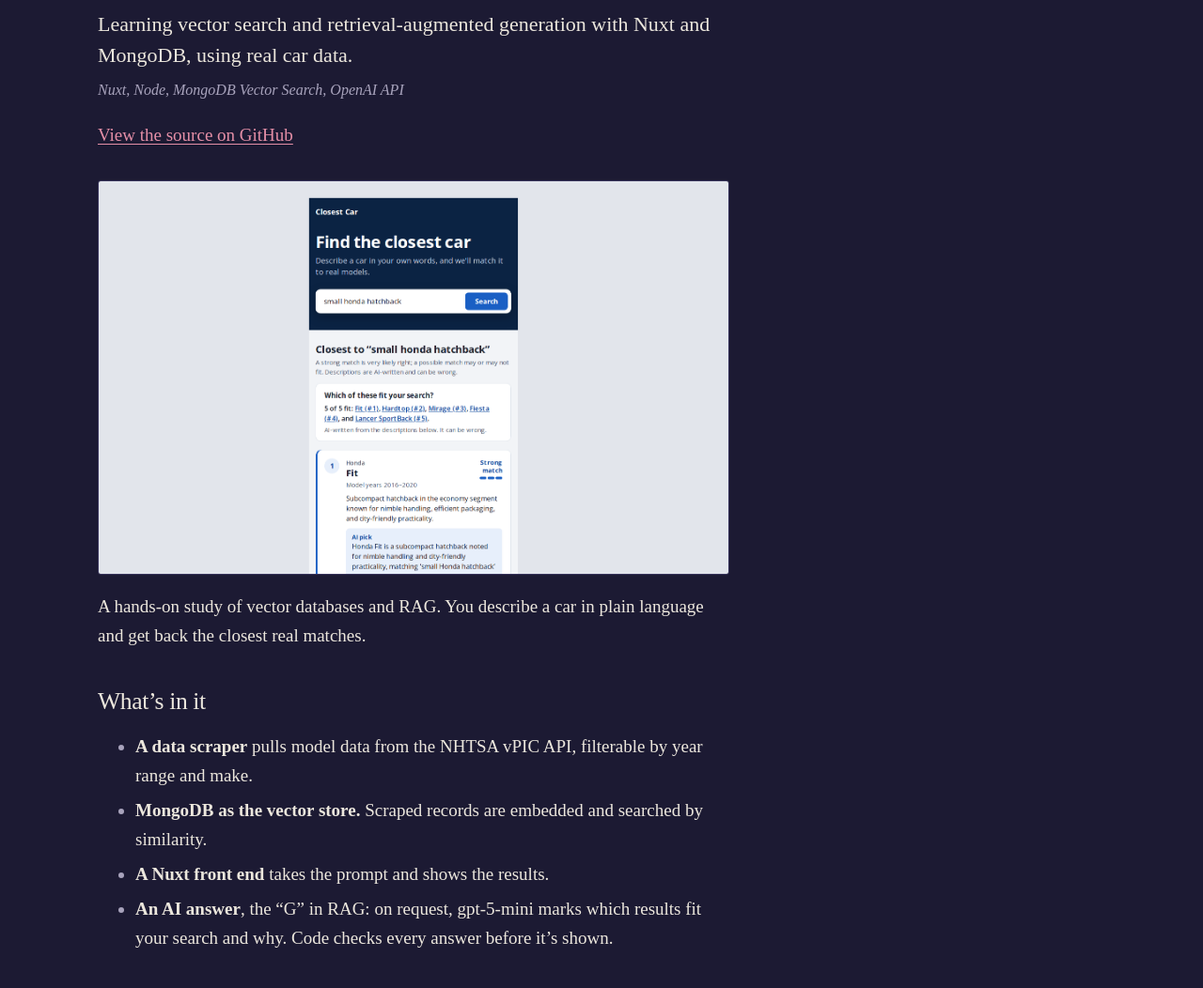
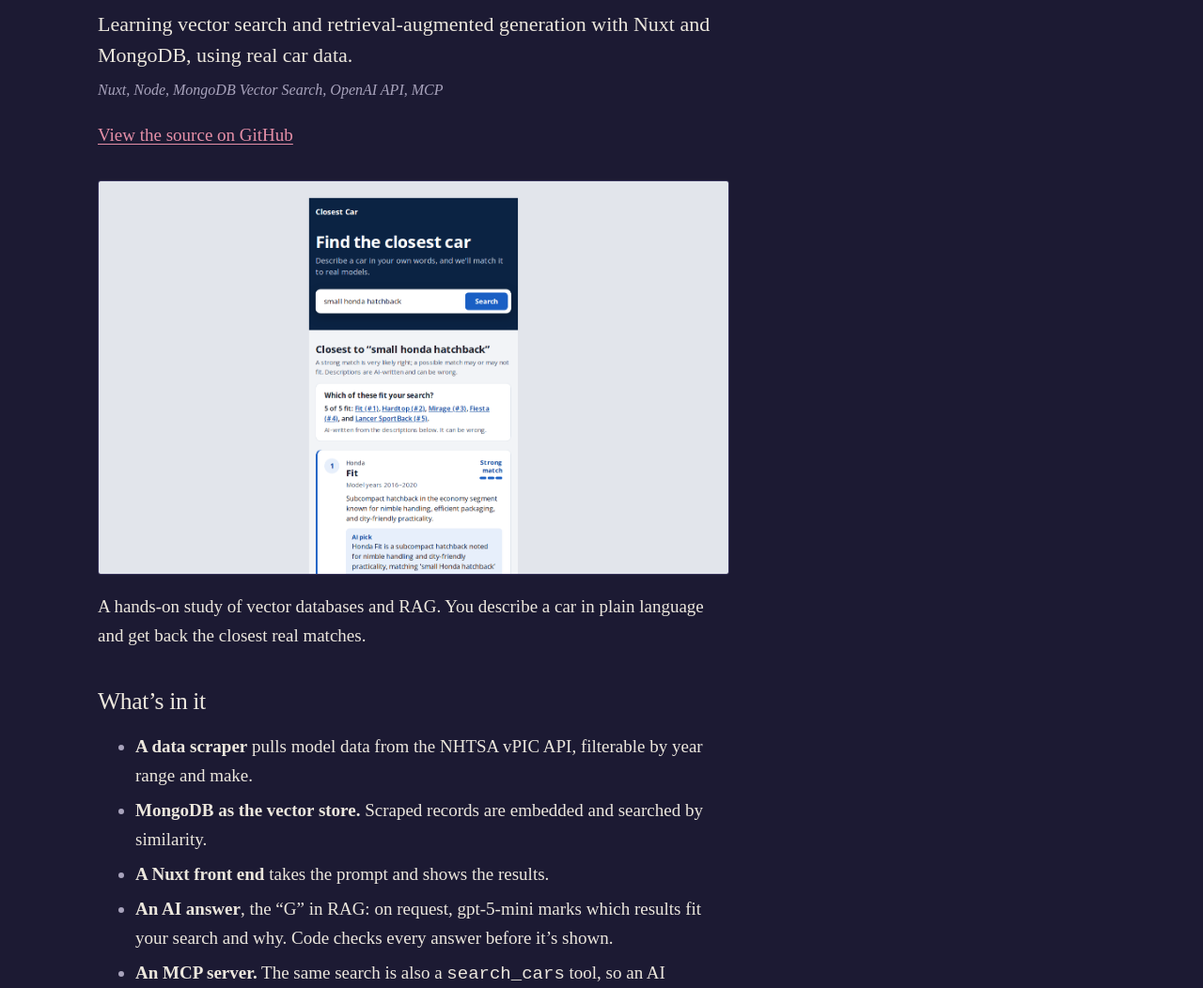
Before and after one commit to ClarkGH/clarkgh.github.io, an Astro site: page /projects/vector-rag-nuxt in a window 1280 px wide. Shown: the part 223-1275 px from the top of the page at 94% size. Built offline with nearby package versions, Linux system fonts and the light colour scheme; Astro itself is replaced by a stand-in of ours.

Commit message:
It reminds me of when I was back in the pants

```diff
--- a/src/content/projects/vector-rag-nuxt.md
+++ b/src/content/projects/vector-rag-nuxt.md
@@ -2,7 +2,7 @@
 title: VectorRAGNuxt
 summary: Learning vector search and retrieval-augmented generation with Nuxt and MongoDB, using real car data.
 repo: https://github.com/ClarkGH/VectorRAGNuxt
-stack: [Nuxt, Node, MongoDB Vector Search, OpenAI API]
+stack: [Nuxt, Node, MongoDB Vector Search, OpenAI API, MCP]
 status: experiment
 image: ../../assets/projects/vector-rag-nuxt.png
 imageAlt: "The search page at phone width: a search for \"small honda hatchback\", an AI summary saying all 5 results fit, and the top result, the Honda Fit marked \"Strong match\", with a blue edge and an AI pick note explaining why it fits."
@@ -17,9 +17,12 @@ A hands-on study of vector databases and RAG. You describe a car in plain langua
 - **MongoDB as the vector store.** Scraped records are embedded and searched by similarity.
 - **A Nuxt front end** takes the prompt and shows the results.
 - **An AI answer**, the "G" in RAG: on request, gpt-5-mini marks which results fit your search and why. Code checks every answer before it's shown.
+- **An MCP server.** The same search is also a `search_cars` tool, so an AI assistant like Claude Code can look up cars by itself. It runs the page's own search code and input checks, and it can only read.
 
 ## Status
 
 Search and the AI answer both work end to end. Adding short AI-written descriptions to each car made search much better: on a set of searches I labeled by hand, the ranking score went from 0.82 to 0.99.
 
 The answer can only pick from the cars the search found, and a check in code throws out any answer that names a car it wasn't given. That check earned its keep. Told never to mention outside cars, the model still compared against a Ford Mustang when a search asked it to. Testing also taught me that the government's "passenger cars" include a few SUVs, which I had confidently told the AI they didn't. Lesson learned: check the data before the data checks you.
+
+The search is also an MCP server now. The first time Claude Code used it, it searched the catalog, answered from the results, and then added on its own that one car was "only available used." That may well be true, but it isn't in my data. That's the trade with MCP: the server decides what goes in, and the assistant owns what comes out.
```
